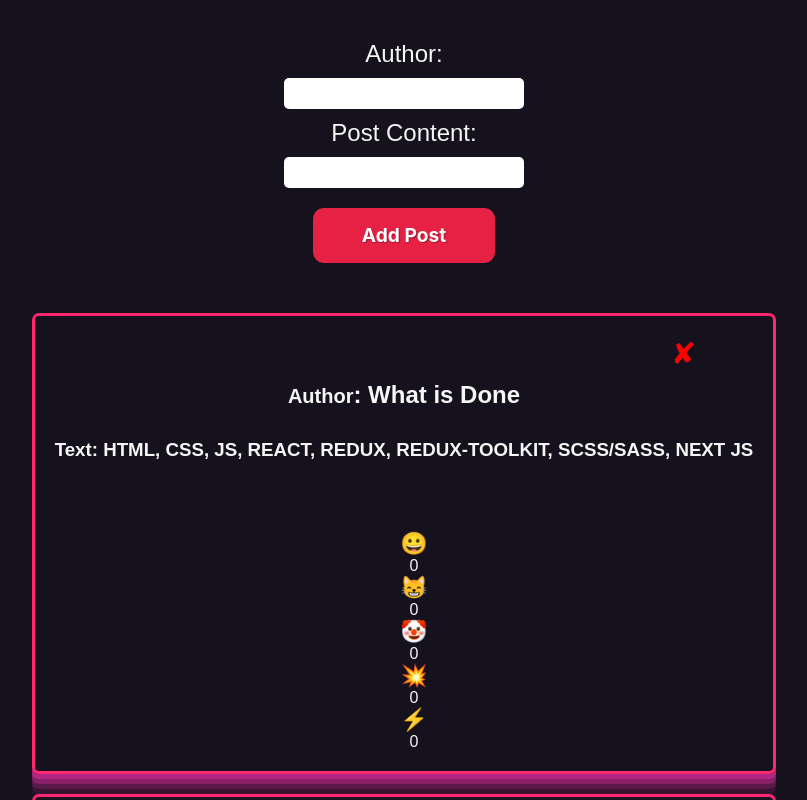
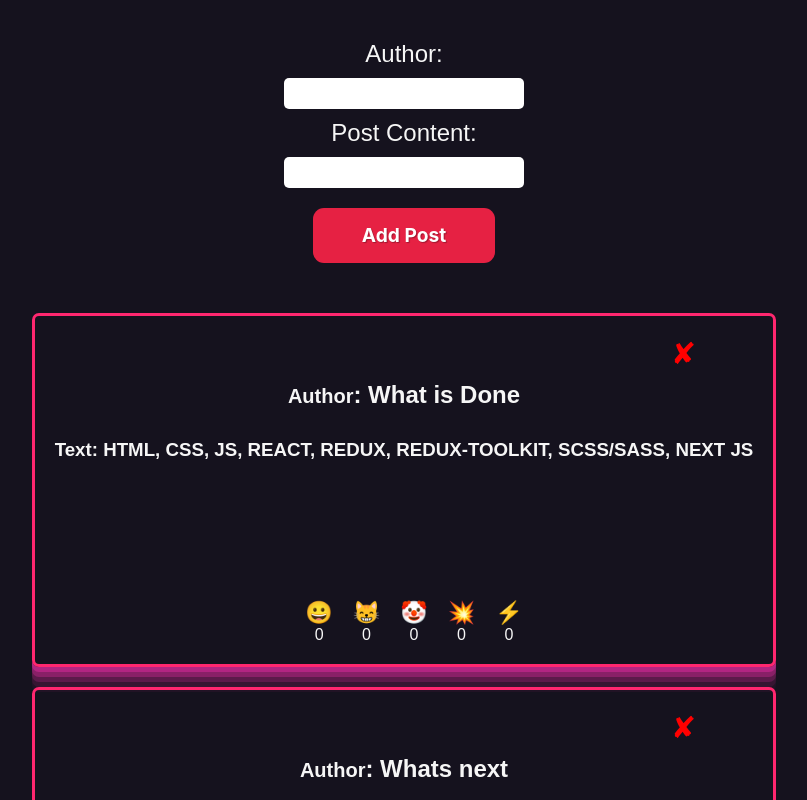
Before and after one commit to Turan141/postsWithReactRedux-Toolkit, a React (Create React App) app: page / in a window 1280 px wide. Shown: the top 800 px of the page, without its empty margins (236-1043 px from the left). Built offline with nearby package versions, Linux system fonts and the light colour scheme.

Commit message:
finished project

```diff
--- a/src/EmojiLikes.jsx
+++ b/src/EmojiLikes.jsx
@@ -1,7 +1,3 @@
-// import { useSelector } from "react-redux";
-// import { useDispatch } from "react-redux";
-// import { increment } from "./store/postSlice";
-
 export const EmojiLikes = ({ data, increaseLikeCountHandler, id }) => {
   const emojisMap = Object.entries(data.reaction).map(([emoji, subject], i) => (
     <li key={i}>
@@ -16,5 +12,5 @@ export const EmojiLikes = ({ data, increaseLikeCountHandler, id }) => {
       </div>
     </li>
   ));
-  return <div>{emojisMap}</div>;
+  return <div className="emojisDiv">{emojisMap}</div>;
 };
--- a/src/Posts.jsx
+++ b/src/Posts.jsx
@@ -40,9 +40,7 @@ export const Posts = () => {
         <h2>
           <small>Author</small>: {elem.author}
         </h2>
-
         <h3>Text: {elem.text}</h3>
-
         <div className="emojisDiv">
           <EmojiLikes
             data={elem}
--- a/src/PostsForm.jsx
+++ b/src/PostsForm.jsx
@@ -7,13 +7,6 @@ export const PostForm = () => {
   const dispatch = useDispatch();
   const [author, setAuthor] = useState("");
   const [text, setText] = useState("");
-  const emojis = {
-    "😀": 0,
-    "😸": 0,
-    "🤡": 0,
-    "💥": 0,
-    "⚡": 0
-  };
 
   const inputHandlerAuthor = (e) => {
     setAuthor(e.target.value);
@@ -31,7 +24,13 @@ export const PostForm = () => {
           id: nanoid(),
           author,
           text,
-          reaction: emojis
+          reaction: {
+            "😀": 0,
+            "😸": 0,
+            "🤡": 0,
+            "💥": 0,
+            "⚡": 0
+          }
         })
       );
       setAuthor("");
--- a/src/store/postSlice.js
+++ b/src/store/postSlice.js
@@ -1,4 +1,4 @@
-import { createSlice, combineReducers } from "@reduxjs/toolkit";
+import { createSlice } from "@reduxjs/toolkit";
 
 const postsInitialState = [
   {
@@ -34,15 +34,17 @@ export const postsSlice = createSlice({
     addPost: (state, action) => {
       state.push(action.payload);
     },
+
     removePost: (state, action) => {
       return state.filter((stateElem) => {
         return stateElem.id !== action.payload.id;
       });
     },
+
     increaseLikeCount: (state, action) => {
       const { emojiTarget, emojiType } = action.payload;
 
-      let targetPost = state.find((post) => +post.id === +emojiTarget);
+      let targetPost = state.find((post) => post.id === emojiTarget);
       if (targetPost) {
         targetPost.reaction[emojiType]++;
       }
```
